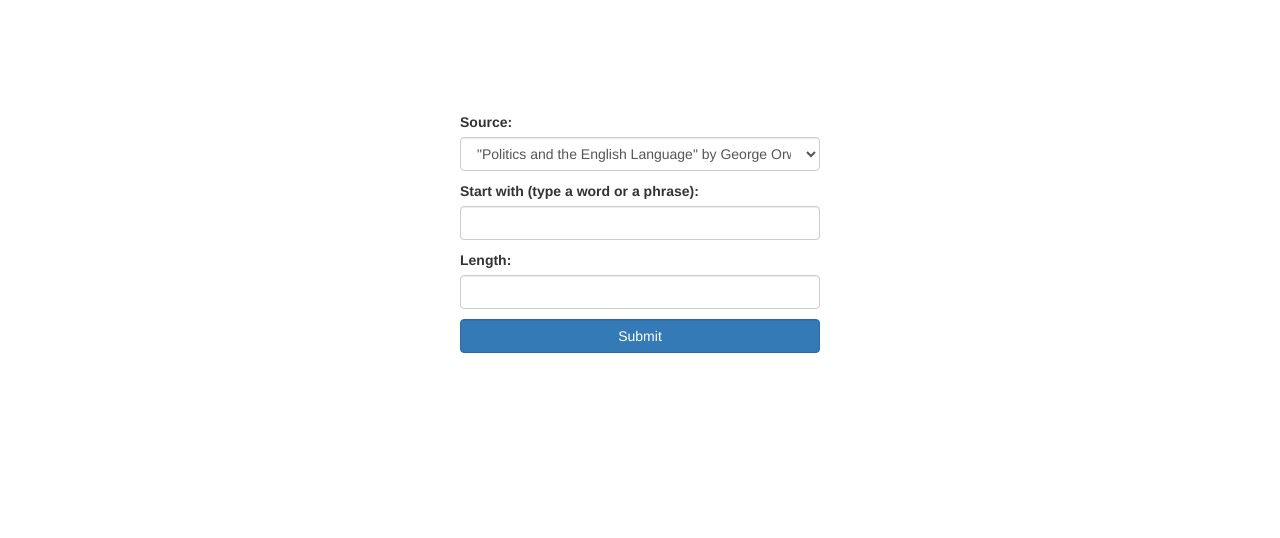
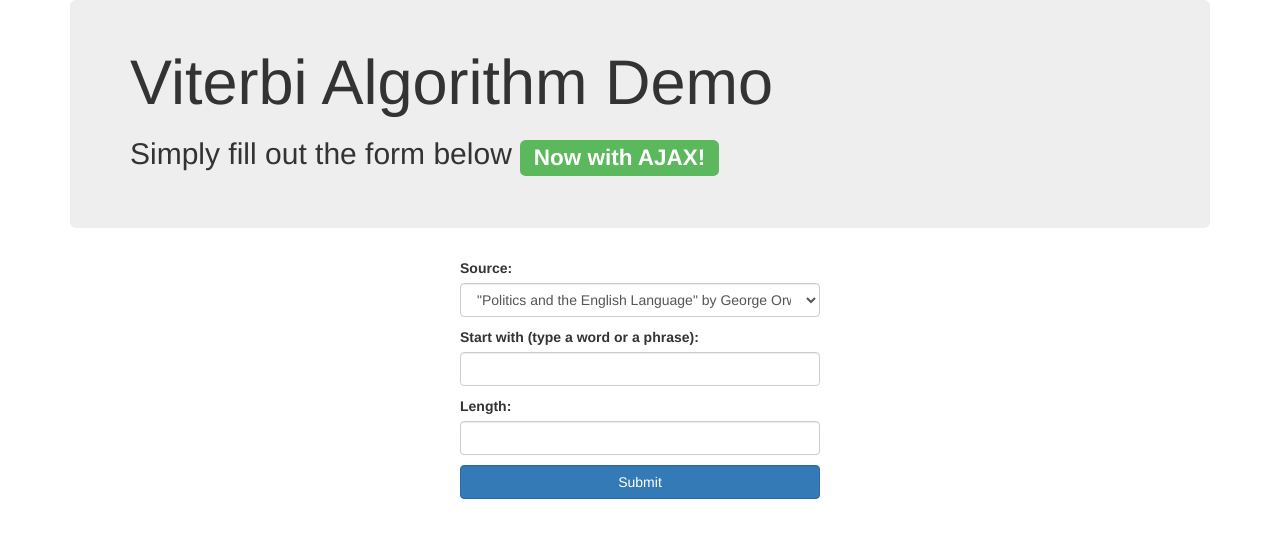
Before and after one commit to Jidouhanbaiki/my-little-viterbi, a Django app: page /ajax in a window 1280 px wide. Shown: the top 538 px of the page. Run offline with Django 3.2, Linux system fonts and the light colour scheme; parts of the project's set-up code (start-up, migrations or seed data) failed here and were passed over; some libraries are stand-ins or nearby versions.

Commit message:
added a header and a jumbotron

```diff
--- /dev/null
+++ b/web/MLV/viterbi_demo/templates/viterbi_demo/header.html
@@ -0,0 +1,9 @@
+<!DOCTYPE html>
+<html>
+<head lang="en">
+    <meta charset="UTF-8">
+    <title>Viterbi Demo</title>
+        {% load staticfiles %}
+    <link rel="stylesheet" type="text/css" href="https://maxcdn.bootstrapcdn.com/bootstrap/3.3.6/css/bootstrap.min.css" />
+    <script type="text/javascript" src="https://cdnjs.cloudflare.com/ajax/libs/jquery/2.2.0/jquery.js"></script>
+</head>
--- a/web/MLV/viterbi_demo/templates/viterbi_demo/index_ajax.html
+++ b/web/MLV/viterbi_demo/templates/viterbi_demo/index_ajax.html
@@ -1,11 +1,5 @@
-<html>
-<head>
 
-
-    {% load staticfiles %}
-    <link rel="stylesheet" type="text/css" href="https://maxcdn.bootstrapcdn.com/bootstrap/3.3.6/css/bootstrap.min.css" />
-    <script type="text/javascript" src="https://cdnjs.cloudflare.com/ajax/libs/jquery/2.2.0/jquery.js"></script>
-</head>
+{% include "viterbi_demo/header.html"%}
 <body>
 <script type="text/javascript">
 var myOwn = "Use my own text"
@@ -82,7 +76,13 @@ var myOwn = "Use my own text"
 </script>
 
 <div class="container">
-    <div class="row" style="height:8em"></div>
+    <div class="jumbotron" style="padding-top:2em">
+        <h1>Viterbi Algorithm Demo            </h1>
+        <h2 style="clear:both">Simply fill out the form below
+            <span class="label label-success" >Now with AJAX!</span>
+        </h2>
+
+    </div>
     <div class="row">
     <div class="col-md-4 col-md-offset-4">
 
@@ -96,7 +96,7 @@ var myOwn = "Use my own text"
 
     </div>
     </div>
-    <div class="row">
+    <div class="row" style="padding:1em">
                 <div id="output" class="well">
             <p><strong>Output:</strong></p>
                 <p id="message">{{ message }}</p>
```
Also changed, not shown: web/MLV/viterbi_demo/templates/viterbi_demo/index.html (+6 -8 lines).
